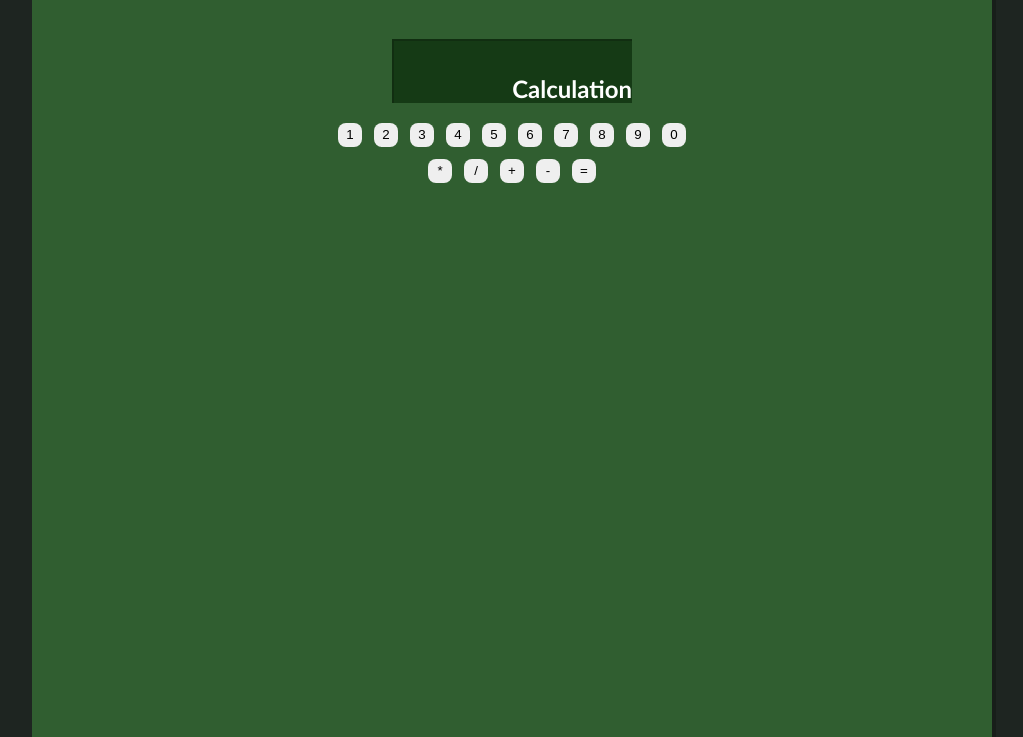
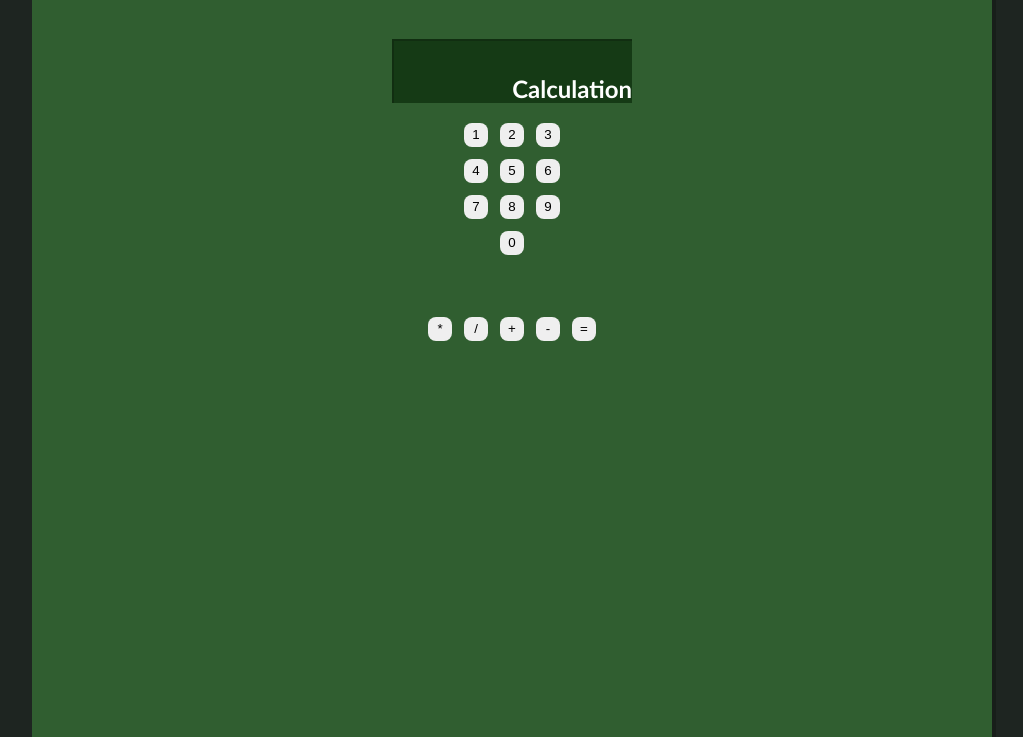
Before and after one commit to Keonity/odin-calculator, a plain HTML site: page index.html in a window 1280 px wide. Shown: the part 63-800 px from the top of the page, without its empty margins (128-1151 px from the left). Drawn offline with Linux system fonts and the light colour scheme.

Commit message:
Added buttons in calculator format to display, removed comments from script.

```diff
--- a/styles.css
+++ b/styles.css
@@ -41,6 +41,10 @@ button {
 .numButtons {
     display: flex;
     justify-content: center;
+    flex-direction: row;
+    flex-wrap: wrap;
+    width: 125px;
+    margin-bottom: 50px;
     gap: 12px;
 }
 
```
Also changed, not shown: script.js (+5 -5 lines).
